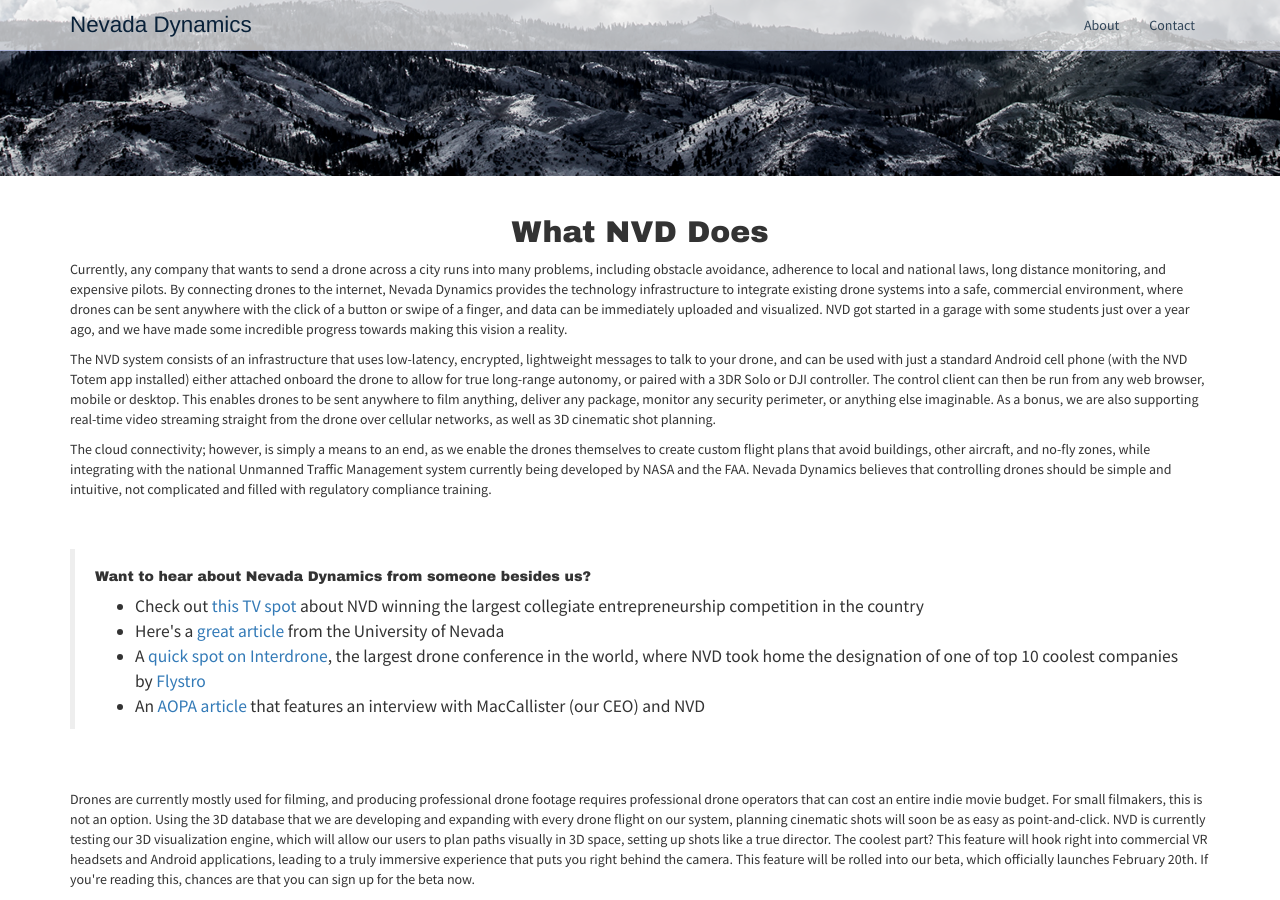
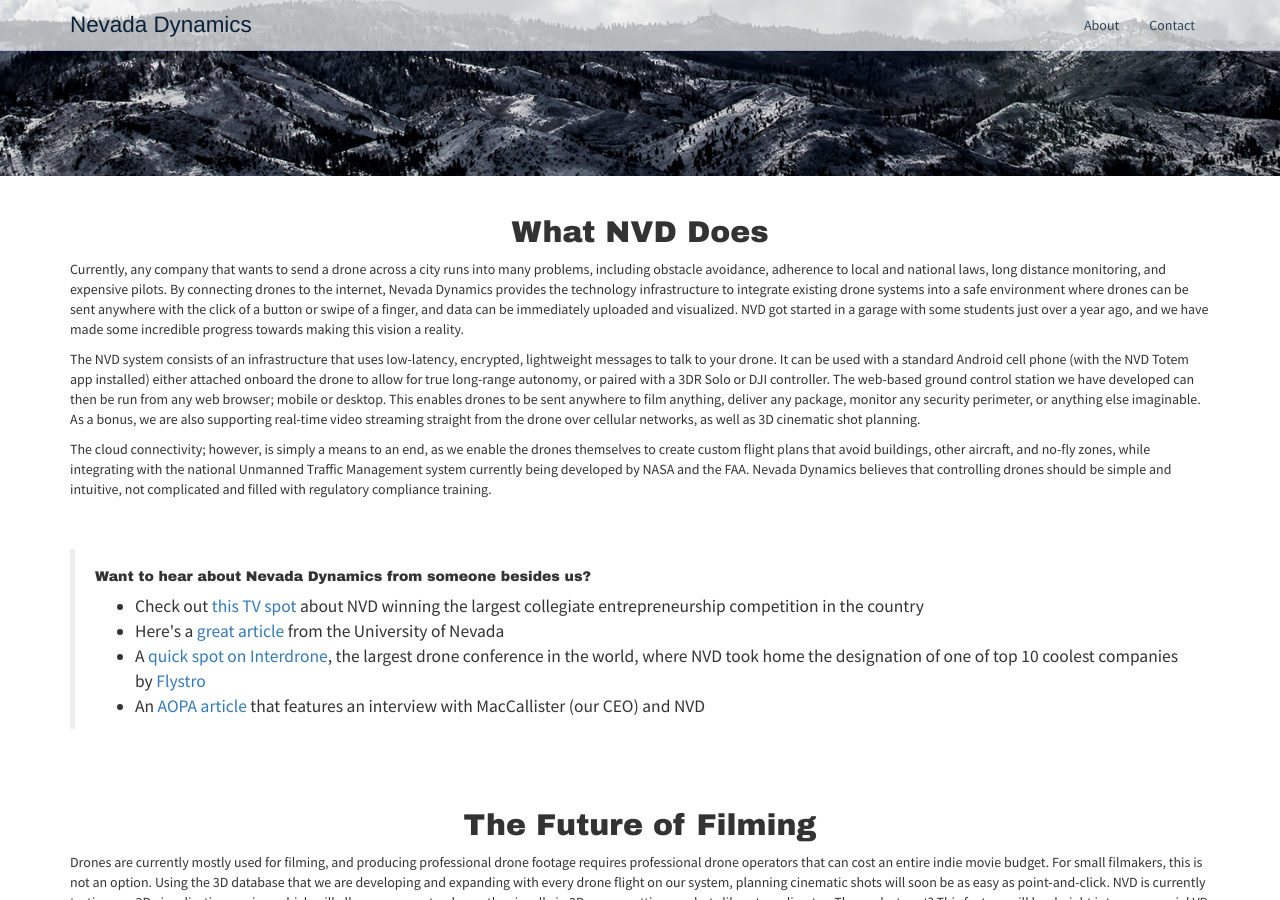
Before and after one commit to NevadaDynamics/NevadaDynamics.github.io, a Jekyll site: the page built from about.html, in a window 1280 px wide and 900 px high, scrolled down 724 px. Built offline with Jekyll 4.4.1, drawn with Linux system fonts in a browser that asks for light colours; nearby versions of some CDN libraries; Markdown is read by kramdown in place of the engine named in the settings; comment, search, counter and statistics services are not loaded.

Commit message:
proofread and heading add

```diff
--- a/about.html
+++ b/about.html
@@ -17,9 +17,9 @@
 <div id="bottom" class="horizblock-small whitebg">
 <div class="container">
 <h2>What NVD Does</h2>
-<p>Currently, any company that wants to send a drone across a city runs into many problems, including obstacle avoidance, adherence to local and national laws, long distance monitoring, and expensive pilots. By connecting drones to the internet, Nevada Dynamics provides the technology infrastructure to integrate existing drone systems into a safe, commercial environment, where drones can be sent anywhere with the click of a button or swipe of a finger, and data can be immediately uploaded and visualized. NVD got started in a garage with some students just over a year ago, and we have made some incredible progress towards making this vision a reality.</p>
+<p>Currently, any company that wants to send a drone across a city runs into many problems, including obstacle avoidance, adherence to local and national laws, long distance monitoring, and expensive pilots. By connecting drones to the internet, Nevada Dynamics provides the technology infrastructure to integrate existing drone systems into a safe environment where drones can be sent anywhere with the click of a button or swipe of a finger, and data can be immediately uploaded and visualized. NVD got started in a garage with some students just over a year ago, and we have made some incredible progress towards making this vision a reality.</p>
 
-<p>The NVD system consists of an infrastructure that uses low-latency, encrypted, lightweight messages to talk to your drone, and can be used with just a standard Android cell phone (with the NVD Totem app installed) either attached onboard the drone to allow for true long-range autonomy, or paired with a 3DR Solo or DJI controller. The control client can then be run from any web browser, mobile or desktop. This enables drones to be sent anywhere to film anything, deliver any package, monitor any security perimeter, or anything else imaginable. As a bonus, we are also supporting real-time video streaming straight from the drone over cellular networks, as well as 3D cinematic shot planning.</p>
+<p>The NVD system consists of an infrastructure that uses low-latency, encrypted, lightweight messages to talk to your drone. It can be used with a standard Android cell phone (with the NVD Totem app installed) either attached onboard the drone to allow for true long-range autonomy, or paired with a 3DR Solo or DJI controller. The web-based ground control station we have developed can then be run from any web browser; mobile or desktop. This enables drones to be sent anywhere to film anything, deliver any package, monitor any security perimeter, or anything else imaginable. As a bonus, we are also supporting real-time video streaming straight from the drone over cellular networks, as well as 3D cinematic shot planning.</p>
 
 <p>The cloud connectivity; however, is simply a means to an end, as we enable the drones themselves to create custom flight plans that avoid buildings, other aircraft, and no-fly zones, while integrating with the national Unmanned Traffic Management system currently being developed by NASA and the FAA. Nevada Dynamics believes that controlling drones should be simple and intuitive, not complicated and filled with regulatory compliance training.</p>
 
@@ -38,7 +38,7 @@
 </blockquote>
 <br></br>
 
-
+<h2>The Future of Filming</h2>
 <p>Drones are currently mostly used for filming, and producing professional drone footage requires professional drone operators that can cost an entire indie movie budget. For small filmakers, this is not an option. Using the 3D database that we are developing and expanding with every drone flight on our system, planning cinematic shots will soon be as easy as point-and-click. NVD is currently testing our 3D visualization engine, which will allow our users to plan paths visually in 3D space, setting up shots like a true director. The coolest part? This feature will hook right into commercial VR headsets and Android applications, leading to a truly immersive experience that puts you right behind the camera. This feature will be rolled into our beta, which officially launches February 20th. If you're reading this, chances are that you can sign up for the beta now.</p>
 
 <p>By moving the common "ground control station" to the cloud, Nevada Dynamics has eliminated complexity and enabled any company to navigate this new market and use drones to their maximum potential, in the absolute easiest way possible by directly using our web control station, contracting with us to build specific drone applications, or by taking advantage of our open API and building on top of our system. This platform can move in many different directions, and we look forward to adding to our list of collaborators, which currently includes universities, large international and domestic drone and autopilot manufacturers, UAS-service based companies, and national cellular networks.</p>
```
Also changed, not shown: other parts of about.html (+2 -2 lines).
